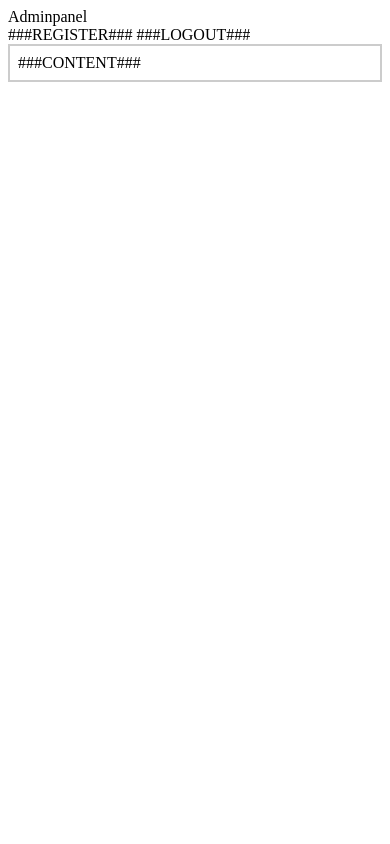
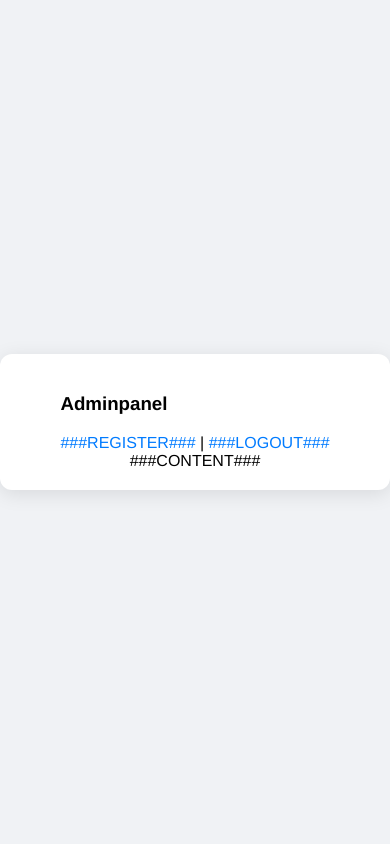
Before and after one commit to Dominik8891/Chatbot_Webpage, a PHP site: page /assets/html/index.html in a window 390 px wide. Run offline with PHP 8.4, Linux system fonts and the light colour scheme.

Commit message:
adminpanel optisch überarbeitet

```diff
--- a/assets/css/admin.css
+++ b/assets/css/admin.css
@@ -0,0 +1,129 @@
+/* Global Styles */
+body {
+    font-family: 'Helvetica Neue', Arial, sans-serif;
+    background-color: #f0f2f5;
+    margin: 0;
+    height: 100vh;
+    display: flex;
+    justify-content: center;
+    align-items: center;
+}
+
+/* Adminpanel Styles */
+#admin-panel {
+    background-color: white;
+    padding: 20px;
+    border-radius: 12px;
+    box-shadow: 0 4px 20px rgba(0, 0, 0, 0.1);
+    width: 80%;
+    max-width: 1200px;
+    margin: 20px auto;
+    overflow-x: auto;
+    display: flex;
+    flex-direction: column;
+    align-items: center;
+}
+
+/* Form Styles */
+form {
+    background-color: #fff;
+    padding: 20px;
+    border-radius: 8px;
+    box-shadow: 0 2px 10px rgba(0, 0, 0, 0.1);
+    width: 100%;
+    max-width: 400px;
+    margin: 20px auto;
+    display: flex;
+    flex-direction: column;
+    gap: 15px;
+}
+
+/* Input Field Styles */
+input[type="text"],
+input[type="email"],
+input[type="password"],
+input[type="number"] {
+    width: 95%;
+    padding: 10px;
+    border: 1px solid #ccc;
+    border-radius: 4px;
+    font-size: 16px;
+    transition: border-color 0.3s;
+}
+
+input[type="text"]:focus,
+input[type="email"]:focus,
+input[type="password"]:focus,
+input[type="number"]:focus {
+    border-color: #007BFF;
+    outline: none;
+}
+
+/* Button Styles */
+input[type="submit"] {
+    background-color: #007BFF;
+    color: white;
+    border: none;
+    padding: 12px;
+    border-radius: 4px;
+    cursor: pointer;
+    font-size: 16px;
+    transition: background-color 0.3s;
+}
+
+input[type="submit"]:hover {
+    background-color: #0056b3;
+}
+
+/* Link Styles */
+a {
+    color: #007BFF;
+    text-decoration: none;
+    transition: color 0.3s;
+}
+
+a:hover {
+    text-decoration: underline;
+}
+
+/* Verhindere Farbwechsel nach Klick */
+a:visited {
+    color: #007BFF;
+}
+
+/* Table Styles */
+table {
+    width: 100%;
+    border-collapse: collapse;
+    margin-top: 20px;
+}
+
+th, td {
+    text-align: left;
+    padding: 12px;
+    border-bottom: 1px solid #ddd;
+}
+
+th {
+    background-color: #007BFF;
+    color: white;
+}
+
+td {
+    background-color: #f9f9f9;
+}
+
+/* Für mobile Geräte */
+@media (max-width: 768px) {
+    #admin-panel {
+        width: 95%;
+    }
+
+    form {
+        width: 95%;
+    }
+
+    table, th, td {
+        font-size: 14px;
+    }
+}
--- a/assets/html/index.html
+++ b/assets/html/index.html
@@ -4,36 +4,26 @@
     <meta charset="UTF-8">
     <meta name="viewport" content="width=device-width, initial-scale=1.0">
     <title>Adminpanel Chatbot für Umschüler</title>
+    <link rel="stylesheet" href="assets/css/admin.css">
 </head>
 <body>
     <script>
-
-        function del( in_url )
-        {
-            if( window.confirm("Wollen Sie den Datensatz wirklich löschen?") == true )
-            {
+        function del(in_url) {
+            if (window.confirm("Wollen Sie den Datensatz wirklich löschen?")) {
                 window.location.href = in_url;
-            }
-            else
-            {
-                alert( "  lösche abgebrochen "  );
+            } else {
+                alert("Löschen abgebrochen");
             }
         }
-
     </script>
 
-    <nav>
-        Adminpanel <br>
-        ###REGISTER###
+    <div id="admin-panel">
+        <nav>
+            <h3>Adminpanel</h3>
+            <a href="#">###REGISTER###</a> | <a href="#">###LOGOUT###</a>
+        </nav>
 
-        ###LOGOUT###
-    </nav>
-
-    <div id="content" style="border: 2px solid #ccc; padding: 8px;">
-
-        ###CONTENT###
-
+            ###CONTENT###
     </div>
-
 </body>
 </html>
--- a/index.php
+++ b/index.php
@@ -9,7 +9,7 @@ include 'controller/user_system.php';
 $pdo_instance = new PdoConnect();
 
 session_start();
-print_r($GLOBALS);
+//print_r($GLOBALS);
 if (g('act') != null)
 {
     $func_name = "act_". g('act');
```
Also changed, not shown: assets/html/list_user.html (+14 -17 lines), assets/html/list_user_row.html (+2 -6 lines), assets/html/login.html (+8 -10 lines), assets/html/manage_user.html (+9 -9 lines), assets/html/signup.html (+10 -11 lines).
